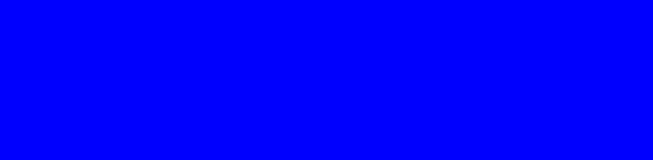
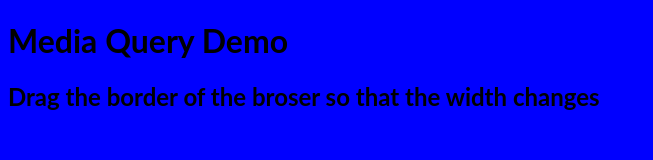
Before and after one commit to CliffCrerar/simple-media-query-demo, a plain HTML site: page index.html in a window 1280 px wide. Shown: the whole page, without its empty margins (0-653 px from the left). Drawn offline with Linux system fonts and the light colour scheme.

Commit message:
Update index.html

```diff
--- a/index.html
+++ b/index.html
@@ -2,7 +2,11 @@
 <html lang="en">
 	<head>
 		<title>Media Query Demo</title>
+
 		<style>
+			html{
+				font-family: lato
+			}
 			body {
 				background: blue;
 			}
@@ -15,5 +19,7 @@
 		</style>
 	</head>
 	<body>
+		<h1>Media Query Demo</h1>
+		<h2>Drag the border of the broser so that the width changes</h2>
 	</body>
 </html>
```
